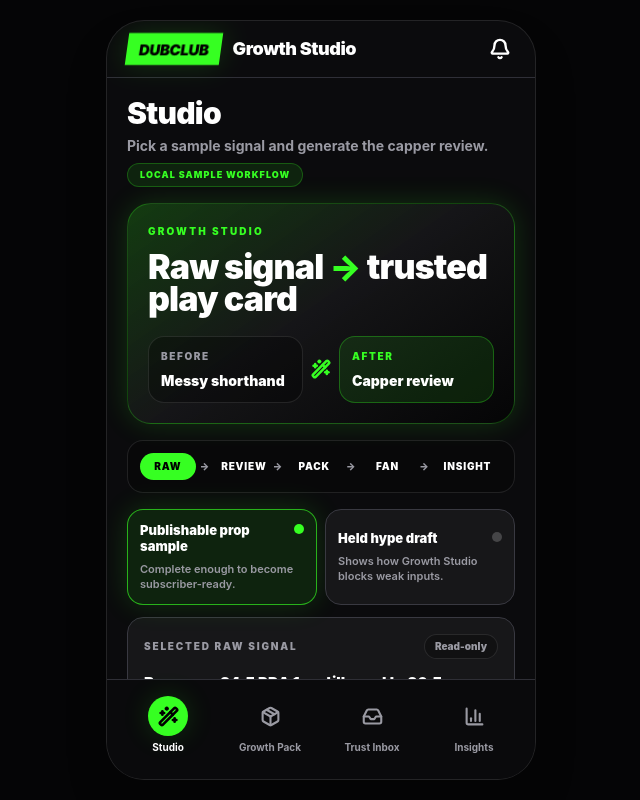
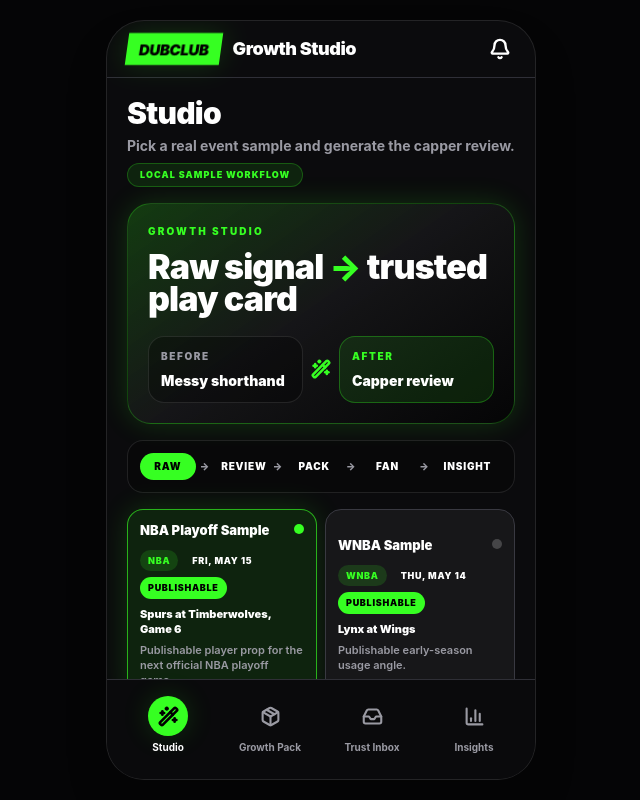
Before and after one commit to developwithJB/dubclub-growth-studio, a React (Vite) app: page / in a window 1280 px wide. Shown: the whole page, without its empty margins (319-959 px from the left). Built offline with nearby package versions, Linux system fonts and the light colour scheme; the HTML template or start-up script is replaced by a standard one.

Commit message:
Add event-backed Studio flow
Add real-event Studio samples and explicit approval into Growth Pack.

```diff
--- a/src/App.tsx
+++ b/src/App.tsx
@@ -63,7 +63,7 @@
   "Audio"
 ];
 
-const brunsonDemoPlay = generateStructuredPlay(examples.strong);
+const defaultDemoPlay = generateStructuredPlay(examples.nbaPlayoff);
 const PUBLISHABLE_SCORE = 70;
 
 const isPublishablePlay = (play: StructuredPlay | null | undefined) =>
@@ -78,7 +78,7 @@
 
 function App() {
   const [activeTab, setActiveTab] = useState<Tab>("studio");
-  const [rawInput, setRawInput] = useState(examples.strong);
+  const [rawInput, setRawInput] = useState(examples.nbaPlayoff);
   const [play, setPlay] = useState<StructuredPlay | null>(null);
   const [tailedPlays, setTailedPlays] = useState<InboxPlay[]>([]);
   const [confirmationId, setConfirmationId] = useState<string | null>(null);
@@ -117,6 +117,7 @@
           setPlay(null);
         }}
         onGenerate={() => setPlay(generateStructuredPlay(rawInput))}
+        onApprove={() => setActiveTab("growth")}
       />
     );
   }, [activeTab, confirmationId, play, rawInput, tailedPlays]);
@@ -224,31 +225,64 @@
   rawInput,
   play,
   onRawInputChange,
-  onGenerate
+  onGenerate,
+  onApprove
 }: {
   rawInput: string;
   play: StructuredPlay | null;
   onRawInputChange: (value: string) => void;
   onGenerate: () => void;
+  onApprove: () => void;
 }) {
   const reviewRef = useRef<HTMLDivElement | null>(null);
-  const activeSample = rawInput === examples.hype ? "hype" : "strong";
   const sampleOptions = [
     {
-      id: "strong",
-      label: "Publishable prop sample",
-      description: "Complete enough to become subscriber-ready.",
-      value: examples.strong,
-      tone: "green"
+      id: "nba-playoff",
+      label: "NBA Playoff Sample",
+      event: "Spurs at Timberwolves, Game 6",
+      date: "Fri, May 15",
+      description: "Publishable player prop for the next official NBA playoff game.",
+      value: examples.nbaPlayoff,
+      sport: "NBA",
+      tone: "green",
+      status: "Publishable"
     },
     {
-      id: "hype",
-      label: "Held hype draft",
-      description: "Shows how Growth Studio blocks weak inputs.",
-      value: examples.hype,
-      tone: "amber"
+      id: "wnba",
+      label: "WNBA Sample",
+      event: "Lynx at Wings",
+      date: "Thu, May 14",
+      description: "Publishable early-season usage angle.",
+      value: examples.wnba,
+      sport: "WNBA",
+      tone: "green",
+      status: "Publishable"
+    },
+    {
+      id: "nhl-playoff",
+      label: "NHL Playoff Sample",
+      event: "Golden Knights at Ducks, Game 6",
+      date: "Thu, May 14",
+      description: "Publishable playoff total with risk note.",
+      value: examples.nhlPlayoff,
+      sport: "NHL",
+      tone: "green",
+      status: "Publishable"
+    },
+    {
+      id: "mlb-hype",
+      label: "Held MLB Hype Draft",
+      event: "Giants at Dodgers",
+      date: "Thu, May 14",
+      description: "Incomplete hype draft held before fan delivery.",
+      value: examples.mlbHype,
+      sport: "MLB",
+      tone: "amber",
+      status: "Held"
     }
   ];
+  const activeSample =
+    sampleOptions.find((sample) => sample.value === rawInput)?.id ?? sampleOptions[0].id;
 
   useEffect(() => {
     if (!play) {
@@ -264,7 +298,7 @@
     <div className="space-y-4">
       <PageIntro
         title="Studio"
-        subtitle="Pick a sample signal and generate the capper review."
+        subtitle="Pick a real event sample and generate the capper review."
         chip="Local sample workflow"
       />
 
@@ -323,7 +357,29 @@
                     }`}
                   />
                 </div>
-                <p className="mt-2 text-[11px] font-semibold leading-snug text-dub-muted">
+                <div className="mt-3 flex flex-wrap gap-1.5">
+                  <span
+                    className={`rounded-full px-2 py-1 text-[9px] font-black uppercase tracking-[0.08em] ${
+                      isAmber ? "bg-dub-amber/15 text-dub-amber" : "bg-dub-green/15 text-dub-green"
+                    }`}
+                  >
+                    {sample.sport}
+                  </span>
+                  <span className="rounded-full bg-white/8 px-2 py-1 text-[9px] font-black uppercase tracking-[0.08em] text-white">
+                    {sample.date}
+                  </span>
+                  <span
+                    className={`rounded-full px-2 py-1 text-[9px] font-black uppercase tracking-[0.08em] ${
+                      isAmber ? "bg-dub-amber text-black" : "bg-dub-green text-black"
+                    }`}
+                  >
+                    {sample.status}
+                  </span>
+                </div>
+                <p className="mt-2 text-[11px] font-black leading-snug text-white">
+                  {sample.event}
+                </p>
+                <p className="mt-1.5 text-[11px] font-semibold leading-snug text-dub-muted">
                   {sample.description}
                 </p>
               </button>
@@ -342,7 +398,8 @@
           </div>
           <p className="mt-3 text-[15px] font-black leading-relaxed text-white">{rawInput}</p>
           <p className="mt-3 text-xs font-bold text-dub-muted">
-            This prototype uses local sample signals only.
+            This prototype uses local sample signals only. Event schedules are real; pick lines are
+            mocked for the prototype.
           </p>
         </div>
 
@@ -358,14 +415,20 @@
 
       {play ? (
         <div ref={reviewRef} className="scroll-mt-4">
-          <StructuredReviewCard play={play} />
+          <StructuredReviewCard play={play} onApprove={onApprove} />
         </div>
       ) : null}
     </div>
   );
 }
 
-function StructuredReviewCard({ play }: { play: StructuredPlay }) {
+function StructuredReviewCard({
+  play,
+  onApprove
+}: {
+  play: StructuredPlay;
+  onApprove?: () => void;
+}) {
   const publishable = isPublishablePlay(play);
 
   return (
@@ -400,7 +463,42 @@
         </div>
       </div>
 
+      <div
+        className={`mt-5 rounded-2xl border p-4 ${
+          publishable ? "border-dub-green/35 bg-dub-green/10" : "border-dub-amber/45 bg-dub-amber/10"
+        }`}
+      >
+        <p
+          className={`text-xs font-black uppercase tracking-[0.18em] ${
+            publishable ? "text-dub-green" : "text-dub-amber"
+          }`}
+        >
+          Next step
+        </p>
+        <p className="mt-2 text-sm font-black leading-relaxed text-white">
+          {publishable
+            ? "Approved review unlocks Growth Pack assets."
+            : "Missing detail blocks subscriber delivery."}
+        </p>
+        {publishable && onApprove ? (
+          <button
+            type="button"
+            onClick={onApprove}
+            className="mt-3 flex w-full items-center justify-center gap-2 rounded-2xl bg-dub-green px-4 py-3 text-sm font-black text-black shadow-glow transition hover:bg-white"
+          >
+            <Package size={18} strokeWidth={2.8} />
+            Approve &amp; Build Growth Pack
+          </button>
+        ) : (
+          <p className="mt-3 rounded-xl border border-dub-amber/35 bg-black/25 px-3 py-2 text-center text-xs font-black text-dub-amber">
+            Draft held before Growth Pack
+          </p>
+        )}
+      </div>
+
       <div className="mt-5 grid grid-cols-2 gap-3">
+        <Field label="Event" value={play.eventLabel} />
+        <Field label="Date" value={play.eventDate} />
         {play.player ? <Field label="Player" value={play.player} /> : null}
         <Field label="Sport" value={play.sport} />
         <Field label="Market" value={play.market} />
@@ -499,7 +597,7 @@
 }
 
 function GrowthPackTab({ play }: { play: StructuredPlay | null }) {
-  const displayPlay = play ?? brunsonDemoPlay;
+  const displayPlay = play ?? defaultDemoPlay;
   const publishable = isPublishablePlay(displayPlay);
   const pack = generateGrowthPack(displayPlay);
   const [completedActions, setCompletedActions] = useState<string[]>([]);
@@ -905,7 +1003,7 @@
       />
       {heldDraft ? (
         <HeldDraftWarning>
-          {`Latest draft held: ${heldDraft.pick} needs unit size, price, opponent, reasoning, and playable-to number before subscribers see it.`}
+          {`Latest draft held: ${heldDraft.pick} needs unit size, price, event context, reasoning, and playable-to number before subscribers see it.`}
         </HeldDraftWarning>
       ) : null}
       <TrustActionGuide />
--- a/src/lib/generate.ts
+++ b/src/lib/generate.ts
@@ -1,75 +1,173 @@
-import type { GrowthPack, InboxPlay, StructuredPlay } from "../types";
+import type { GrowthPack, InboxPlay, PlaySource, StructuredPlay } from "../types";
 
-const brunsonInput =
-  "Brunson o24.5 PRA 1u, still good to 26.5. Knicks pace spot, usage bump if Hart sits.";
+const nbaPlayoffInput =
+  "Wemby o35.5 PRA 1u, playable to 37.5. Spurs-Wolves G6, usage + rim pressure edge, Minnesota may send doubles late.";
+const wnbaInput =
+  "Collier o19.5 points 1u, playable to 21.5. Lynx at Wings, early-season usage edge, Dallas frontcourt still settling.";
+const nhlPlayoffInput =
+  "VGK/Ducks u6.5 0.75u, playable to 6. Game 6 closeout pace, tighter neutral zone, special teams risk.";
+const mlbHypeInput = "Hammer Dodgers ML tomorrow vs Giants. Lock.";
 
 export const examples = {
-  strong: brunsonInput,
-  hype: "Hammer Lakers ML tonight. Lock."
+  nbaPlayoff: nbaPlayoffInput,
+  wnba: wnbaInput,
+  nhlPlayoff: nhlPlayoffInput,
+  mlbHype: mlbHypeInput,
+  strong: nbaPlayoffInput,
+  hype: mlbHypeInput
 };
+
+const playCopy = {
+  "nba-playoff": {
+    id: "spurs-wolves-wemby-pra",
+    eventLabel: "San Antonio at Minnesota, Game 6",
+    eventDate: "Fri, May 15, 2026",
+    capper: "FirstBasketMan",
+    note: "Game 6 usage and rim pressure angle."
+  },
+  wnba: {
+    id: "lynx-wings-collier-points",
+    eventLabel: "Minnesota Lynx at Dallas Wings",
+    eventDate: "Thu, May 14, 2026",
+    capper: "CourtEdge",
+    note: "Usage edge against a Dallas frontcourt still settling."
+  },
+  "nhl-playoff": {
+    id: "golden-knights-ducks-under",
+    eventLabel: "Vegas Golden Knights at Anaheim Ducks, Game 6",
+    eventDate: "Thu, May 14, 2026",
+    capper: "IceTilt",
+    note: "Closeout-game pace angle with special teams risk."
+  },
+  "mlb-hype": {
+    id: "dodgers-giants-hype",
+    eventLabel: "San Francisco Giants at Los Angeles Dodgers",
+    eventDate: "Thu, May 14, 2026",
+    capper: "FirstBasketMan",
+    note: "Draft needs price, starters, reasoning, and playable-to number before it can ship."
+  }
+} satisfies Record<
+  PlaySource,
+  { id: string; eventLabel: string; eventDate: string; capper: string; note: string }
+>;
 
 export function generateStructuredPlay(rawInput: string): StructuredPlay {
   const normalized = rawInput.toLowerCase();
 
-  if (normalized.includes("lakers") || normalized.includes("lock")) {
+  if (normalized.includes("dodgers") || normalized.includes("lock")) {
     return {
-      id: "lakers-moneyline",
-      source: "lakers",
-      pick: "Lakers Moneyline",
-      sport: "NBA",
+      id: playCopy["mlb-hype"].id,
+      source: "mlb-hype",
+      eventLabel: playCopy["mlb-hype"].eventLabel,
+      eventDate: playCopy["mlb-hype"].eventDate,
+      pick: "Dodgers Moneyline",
+      sport: "MLB",
       market: "Moneyline",
       unitSize: "Missing",
       playableTo: "Missing",
       reasoning: "Missing",
-      missingDetails: ["Unit size", "odds/line", "opponent", "reasoning", "playable-to number"],
+      missingDetails: [
+        "Unit size",
+        "price",
+        "starting pitchers",
+        "lineup/weather context",
+        "reasoning",
+        "playable-to price"
+      ],
       riskFlag: 'Hype-heavy language. Avoid "lock" claims.',
-      qualityScore: 38,
+      qualityScore: 36,
       status: "Needs More Detail",
       suggestedRewrite:
-        "Lakers ML is my lean tonight. Waiting for final number before posting as an official play."
+        "Dodgers ML is a lean for Giants-Dodgers. Waiting for starting pitchers, final price, and unit size before posting as an official play."
+    };
+  }
+
+  if (normalized.includes("vgk") || normalized.includes("ducks")) {
+    return {
+      id: playCopy["nhl-playoff"].id,
+      source: "nhl-playoff",
+      eventLabel: playCopy["nhl-playoff"].eventLabel,
+      eventDate: playCopy["nhl-playoff"].eventDate,
+      pick: "Golden Knights/Ducks Under 6.5",
+      sport: "NHL",
+      market: "Game Total",
+      unitSize: "0.75u",
+      playableTo: "6",
+      reasoning:
+        "Game 6 closeout pace can tighten up, with both teams likely valuing neutral-zone control.",
+      missingDetails: ["Odds", "goalie confirmation"],
+      riskFlag: "Special teams variance can break an under quickly. Confirm goalie news.",
+      qualityScore: 78,
+      status: "Needs Review"
+    };
+  }
+
+  if (normalized.includes("collier") || normalized.includes("lynx")) {
+    return {
+      id: playCopy.wnba.id,
+      source: "wnba",
+      eventLabel: playCopy.wnba.eventLabel,
+      eventDate: playCopy.wnba.eventDate,
+      player: "Napheesa Collier",
+      pick: "Over 19.5 Points",
+      sport: "WNBA",
+      market: "Player Prop",
+      unitSize: "1u",
+      playableTo: "21.5",
+      reasoning:
+        "Collier usage should be stable early in the season, and Dallas' frontcourt rotation is still settling.",
+      missingDetails: ["Odds", "starting lineup confirmation"],
+      riskFlag: "Early-season rotations can be volatile. Confirm starters before publishing.",
+      qualityScore: 80,
+      status: "Needs Review"
     };
   }
 
   return {
-    id: "jalen-brunson-pra",
-    source: "brunson",
-    player: "Jalen Brunson",
-    pick: "Over 24.5 PRA",
+    id: playCopy["nba-playoff"].id,
+    source: "nba-playoff",
+    eventLabel: playCopy["nba-playoff"].eventLabel,
+    eventDate: playCopy["nba-playoff"].eventDate,
+    player: "Victor Wembanyama",
+    pick: "Over 35.5 PRA",
     sport: "NBA",
     market: "Player Prop",
     unitSize: "1u",
-    playableTo: "26.5",
-    reasoning: "Knicks pace spot and possible usage bump if Josh Hart sits.",
-    missingDetails: ["Odds", "opponent", "game time"],
-    riskFlag: "Injury-dependent angle. Confirm Hart status before publishing.",
-    qualityScore: 82,
+    playableTo: "37.5",
+    reasoning:
+      "Game 6 usage and rim-pressure profile create a strong PRA setup if Minnesota sends late doubles.",
+    missingDetails: ["Odds", "injury report"],
+    riskFlag: "Playoff defensive adjustments and foul trouble can swing PRA props.",
+    qualityScore: 86,
     status: "Needs Review"
   };
 }
 
 export function generateGrowthPack(play: StructuredPlay): GrowthPack {
-  if (play.source === "lakers") {
+  const title = play.player ? `${play.player} ${play.pick}` : play.pick;
+
+  if (play.source === "mlb-hype") {
     return {
       dubClubPost:
-        'Not ready to publish as an official play. Lakers ML needs unit size, opponent, price, playable-to number, and reasoning before subscribers can act. Suggested creator note: "Lakers ML is my lean tonight. Waiting for final number before posting as an official play."',
+        'Not ready to publish as an official play. Dodgers ML needs unit size, price, starting pitchers, lineup/weather context, reasoning, and a playable-to number before subscribers can act. Suggested creator note: "Dodgers ML is a lean for Giants-Dodgers. Waiting for starting pitchers, final price, and unit size before posting as an official play."',
       pushNotification:
-        "Draft held for review: Lakers ML needs more detail before sending to subscribers.",
+        "Draft held for review: Dodgers ML needs more detail before sending to subscribers.",
       xTeaser:
-        "Leaning Lakers ML, but holding until the final number and official staking note are ready.",
+        "Leaning Dodgers ML for Giants-Dodgers, but holding until starters, price, and official staking note are ready.",
       discordSms:
-        "Lakers ML is only a lean right now. Waiting on price, opponent context, and unit size before making it official.",
+        "Dodgers ML is only a lean right now. Waiting on starters, price, lineup/weather context, and unit size before making it official.",
       shortFormHook:
-        "Held draft: do not record as an official play until the number, opponent, unit size, and reasoning are complete.",
+        "Held draft: do not record Dodgers ML as an official play until the number, starters, unit size, and reasoning are complete.",
       shortFormScript:
-        'Internal creator note only: "I lean Lakers ML tonight, but I am waiting for the final number before making this official."',
+        'Internal creator note only: "I lean Dodgers ML for Giants-Dodgers, but I am waiting for starters and the final price before making this official."',
       shortFormCaption:
-        "Lean only, not an official play. Waiting for final price, staking, and reasoning before posting to subscribers.",
+        "Lean only, not an official play. Waiting for starters, final price, staking, and reasoning before posting to subscribers.",
       audioRead:
-        "Hold this as a lean. Do not send a voice note until the play has unit size, price, opponent context, and a playable-to number.",
+        "Hold this as a lean. Do not send a voice note until the play has unit size, price, starting pitcher context, and a playable-to number.",
       responsiblePlayNote:
         "Avoid lock language. Confirm your own number and only play within your unit plan.",
       suggestedSendTime:
-        "Do not send yet. Add price, unit size, opponent, and reasoning first.",
+        "Do not send yet. Add starters, price, unit size, weather/lineup context, and reasoning first.",
       audienceSegment:
         "No blast recommended until the play is complete.",
       businessGoal:
@@ -79,83 +177,73 @@
 
   return {
     dubClubPost:
-      "Official Play: Jalen Brunson Over 24.5 PRA - 1u. Playable to 26.5. Like the Knicks pace environment and Brunson usage profile, with added upside if Josh Hart sits. Confirm final injury status before tailing.",
+      `Official Play: ${title} - ${play.unitSize}. Playable to ${play.playableTo}. ${play.reasoning} Confirm your number before tailing.`,
     pushNotification:
-      "New 1u NBA prop: Brunson Over 24.5 PRA. Playable to 26.5. Check Hart status before tailing.",
+      `New ${play.unitSize} ${play.sport} play: ${title}. Playable to ${play.playableTo}.`,
     xTeaser:
-      "NBA prop added for subscribers: Brunson PRA angle with a playable-to number and injury-status note. Full card is live inside DubClub.",
+      `${play.sport} angle added for subscribers: ${title} with a playable-to number and risk note. Full card is live inside DubClub.`,
     discordSms:
-      "Added: Brunson Over 24.5 PRA, 1u. Playable to 26.5. Usage angle improves if Hart sits. Confirm your line before placing.",
+      `Added: ${title}, ${play.unitSize}. Playable to ${play.playableTo}. ${play.riskFlag} Confirm your line before placing.`,
     shortFormHook:
-      "Brunson PRA prop is live: playable-to number matters, and Hart injury news is the swing factor.",
+      `${play.sport} play is live: ${title}. The playable-to number and risk note matter here.`,
     shortFormScript:
-      "Quick NBA prop for subscribers: Jalen Brunson Over 24.5 PRA for 1u, playable to 26.5. I like the Knicks pace setup and Brunson's usage profile. If Josh Hart sits, that usage angle gets even cleaner. Confirm the injury report and your own line before tailing.",
+      `Quick ${play.sport} play for subscribers: ${title} for ${play.unitSize}, playable to ${play.playableTo}. ${play.reasoning} Confirm your number and the latest game context before tailing.`,
     shortFormCaption:
-      "Brunson PRA angle is live for subscribers. 1u, playable to 26.5. Check Hart status and confirm your number before tailing.",
+      `${title} is live for subscribers. ${play.unitSize}, playable to ${play.playableTo}. Confirm your number before tailing.`,
     audioRead:
-      "I added Jalen Brunson Over 24.5 PRA for 1u, playable to 26.5. The setup is pace plus usage, with extra upside if Hart sits. Confirm the final injury report and make sure your number is still in range.",
+      `I added ${title} for ${play.unitSize}, playable to ${play.playableTo}. ${play.reasoning} Confirm the latest game context and make sure your number is still in range.`,
     responsiblePlayNote:
       "Bet responsibly. Confirm your own line and only play within your unit plan.",
     suggestedSendTime:
-      "45-60 minutes before tip, after injury news updates.",
+      play.sport === "MLB" ? "60-90 minutes before first pitch." : "45-60 minutes before game time.",
     audienceSegment:
-      "NBA prop subscribers + recently active tailers.",
+      `${play.sport} subscribers + recently active tailers.`,
     businessGoal:
       "Drive subscriber action while keeping the pick clear, line-sensitive, and trustworthy."
   };
 }
 
 export function playToInboxCard(play: StructuredPlay): InboxPlay {
-  if (play.source === "lakers") {
-    return {
-      id: play.id,
-      capper: "FirstBasketMan",
-      pick: play.pick,
-      unit: play.unitSize,
-      playableTo: play.playableTo,
-      note: "Draft needs more detail before this should be sent as an official play.",
-      status: play.status
-    };
-  }
+  const copy = playCopy[play.source];
 
   return {
     id: play.id,
-    capper: "FirstBasketMan",
-    pick: "Jalen Brunson Over 24.5 PRA",
-    unit: "1u",
-    playableTo: "26.5",
-    note: "Pace spot with usage upside if Hart sits.",
-    status: "Active"
+    capper: copy.capper,
+    pick: play.player ? `${play.player} ${play.pick}` : play.pick,
+    unit: play.unitSize,
+    playableTo: play.playableTo,
+    note: copy.note,
+    status: play.status === "Needs Review" ? "Active" : play.status
   };
 }
 
 export const fallbackInboxPlay: InboxPlay = {
-  id: "fallback-brunson",
-  capper: "FirstBasketMan",
-  pick: "Jalen Brunson Over 24.5 PRA",
+  id: "fallback-nba-playoff",
+  capper: playCopy["nba-playoff"].capper,
+  pick: "Victor Wembanyama Over 35.5 PRA",
   unit: "1u",
-  playableTo: "26.5",
-  note: "Pace spot with usage upside if Hart sits.",
+  playableTo: "37.5",
+  note: playCopy["nba-playoff"].note,
   status: "Active"
 };
 
 export const mockInboxPlays: InboxPlay[] = [
   {
-    id: "mets-f5",
-    capper: "FirstBasketMan",
-    pick: "Mets F5 -0.5",
-    unit: "0.75u",
-    playableTo: "-135",
-    note: "Weather risk if wind shifts.",
-    status: "Line-sensitive"
+    id: "lynx-wings-fallback",
+    capper: "CourtEdge",
+    pick: "Napheesa Collier Over 19.5 Points",
+    unit: "1u",
+    playableTo: "21.5",
+    note: "Usage edge against a Dallas frontcourt still settling.",
+    status: "Active"
   },
   {
-    id: "aces-team-total",
-    capper: "CourtEdge",
-    pick: "Aces Team Total Over 86.5",
-    unit: "1u",
-    playableTo: "88.5",
-    note: "Pace edge and matchup advantage.",
-    status: "Active"
+    id: "vgk-ducks-fallback",
+    capper: "IceTilt",
+    pick: "Golden Knights/Ducks Under 6.5",
+    unit: "0.75u",
+    playableTo: "6",
+    note: "Closeout pace angle with special teams risk.",
+    status: "Line-sensitive"
   }
 ];
--- a/src/types.ts
+++ b/src/types.ts
@@ -1,8 +1,12 @@
 export type PlayStatus = "Needs Review" | "Needs More Detail" | "Active" | "Line-sensitive";
+
+export type PlaySource = "nba-playoff" | "wnba" | "nhl-playoff" | "mlb-hype";
 
 export type StructuredPlay = {
   id: string;
-  source: "brunson" | "lakers";
+  source: PlaySource;
+  eventLabel: string;
+  eventDate: string;
   player?: string;
   pick: string;
   sport: string;
```
